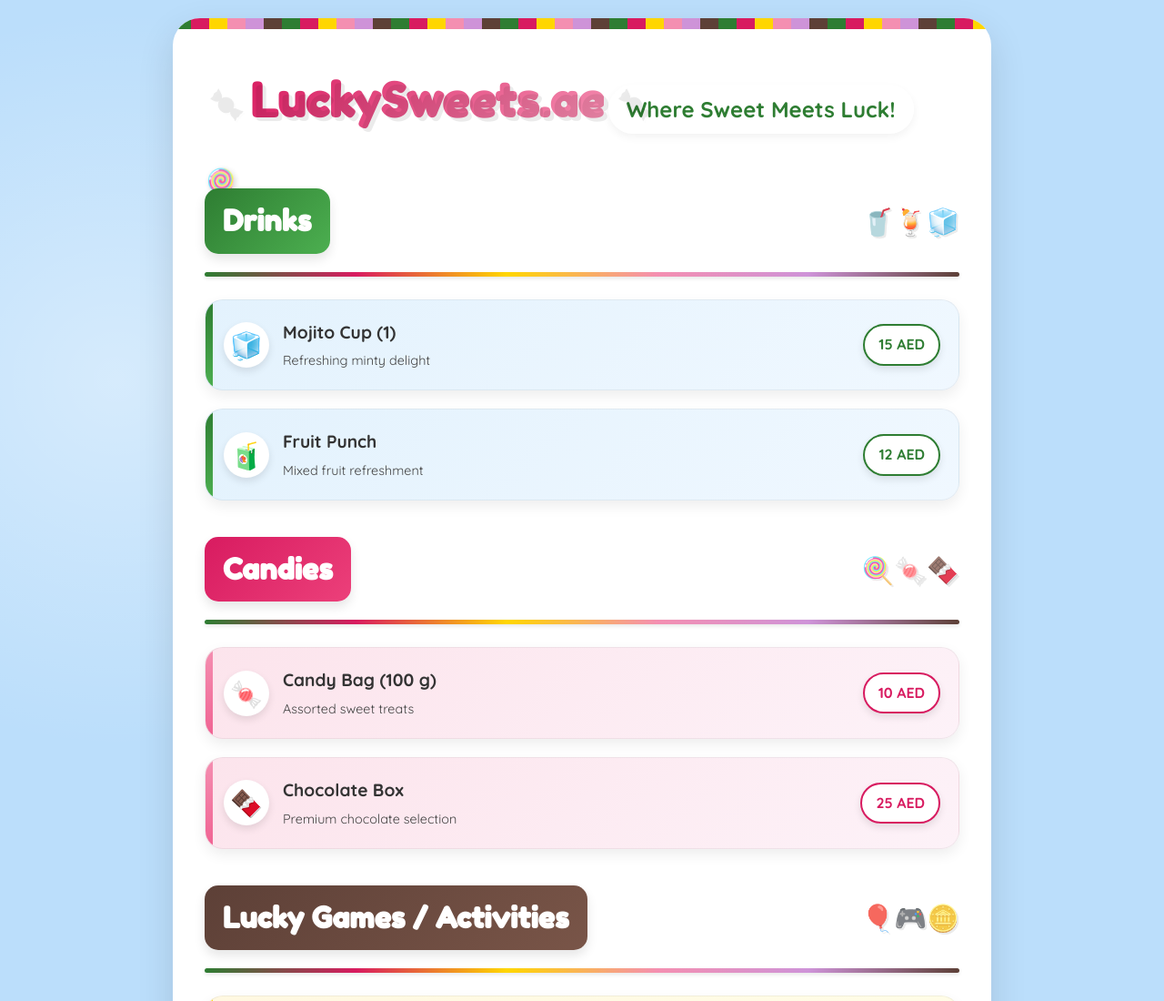
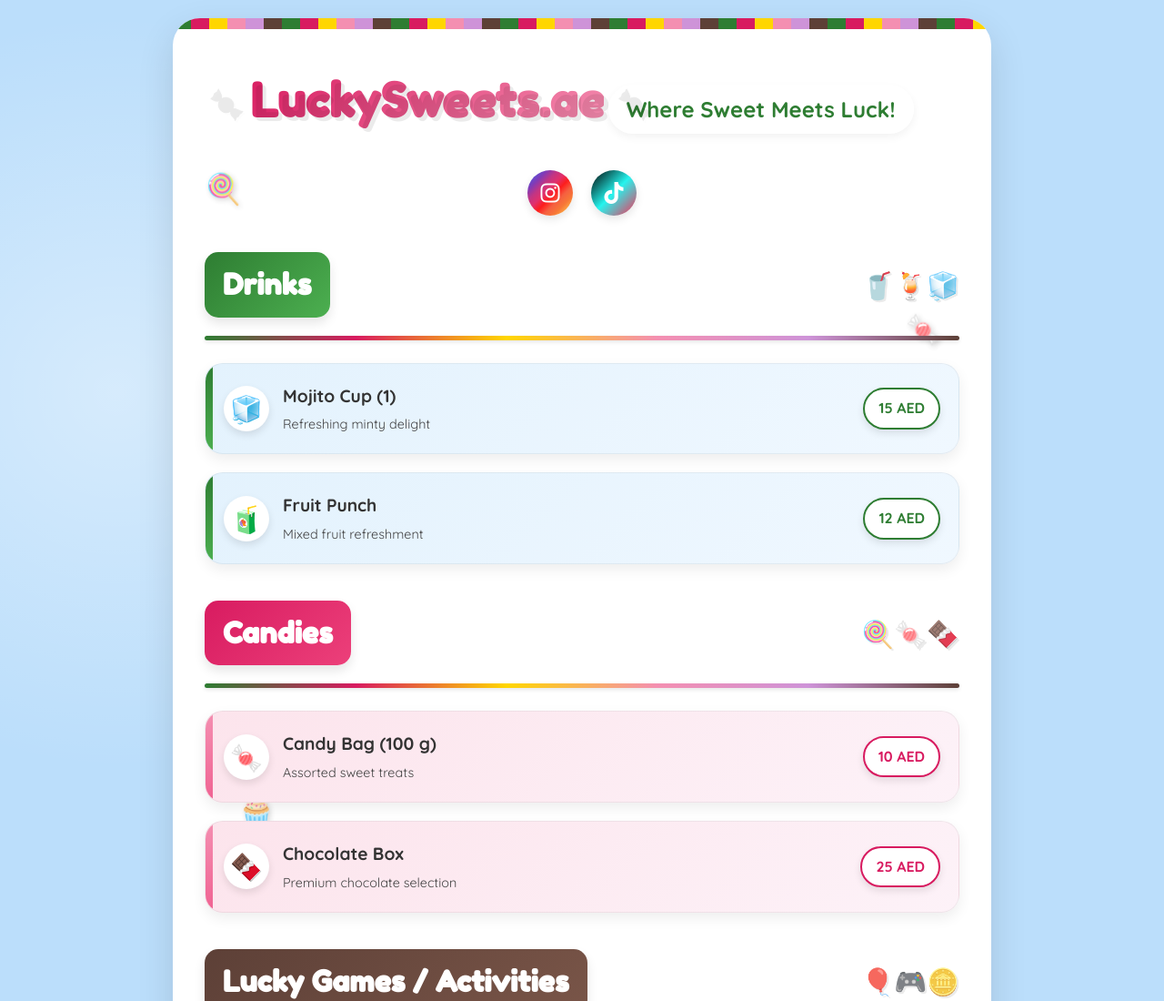
Before and after one commit to omarjehadd/LuckySweets.ae-menu, a plain HTML site: page index.html in a window 1280 px wide. Shown: the top 1100 px of the page at 91% size. Drawn offline with Linux system fonts and the light colour scheme.

Commit message:
Update index.html

```diff
--- a/index.html
+++ b/index.html
@@ -573,8 +573,15 @@
         <header class="header">
             <h1 class="logo">LuckySweets.ae</h1>
             <p class="slogan">Where Sweet Meets Luck!</p>
+            <div class="social-links">
+                <a href="https://instagram.com/luckysweets.ae" class="social-link instagram" target="_blank" aria-label="Follow us on Instagram">
+                    <i class="fab fa-instagram"></i>
+                </a>
+                <a href="https://tiktok.com/@luckysweets.ae" class="social-link tiktok" target="_blank" aria-label="Follow us on TikTok">
+                    <i class="fab fa-tiktok"></i>
+                </a>
+            </div>
         </header>
-
 
 
         <!-- Drinks Section -->
```
